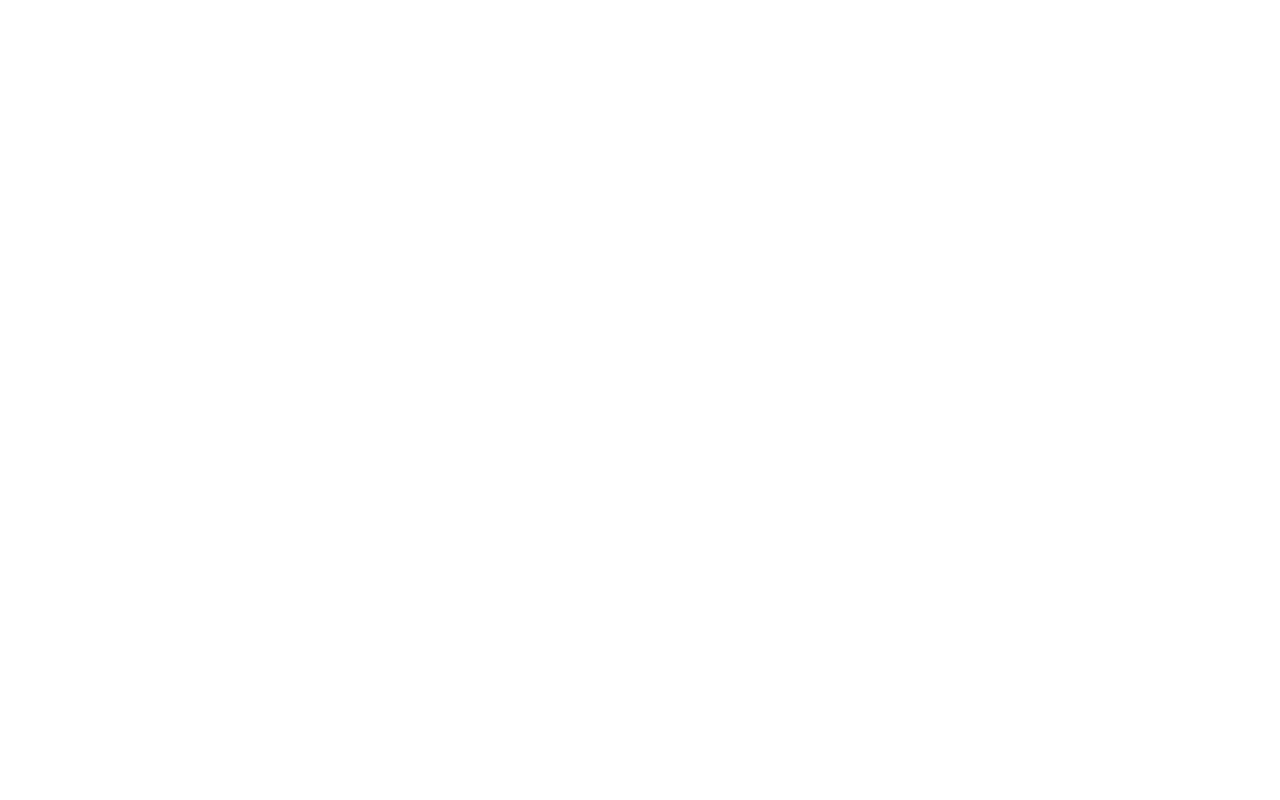
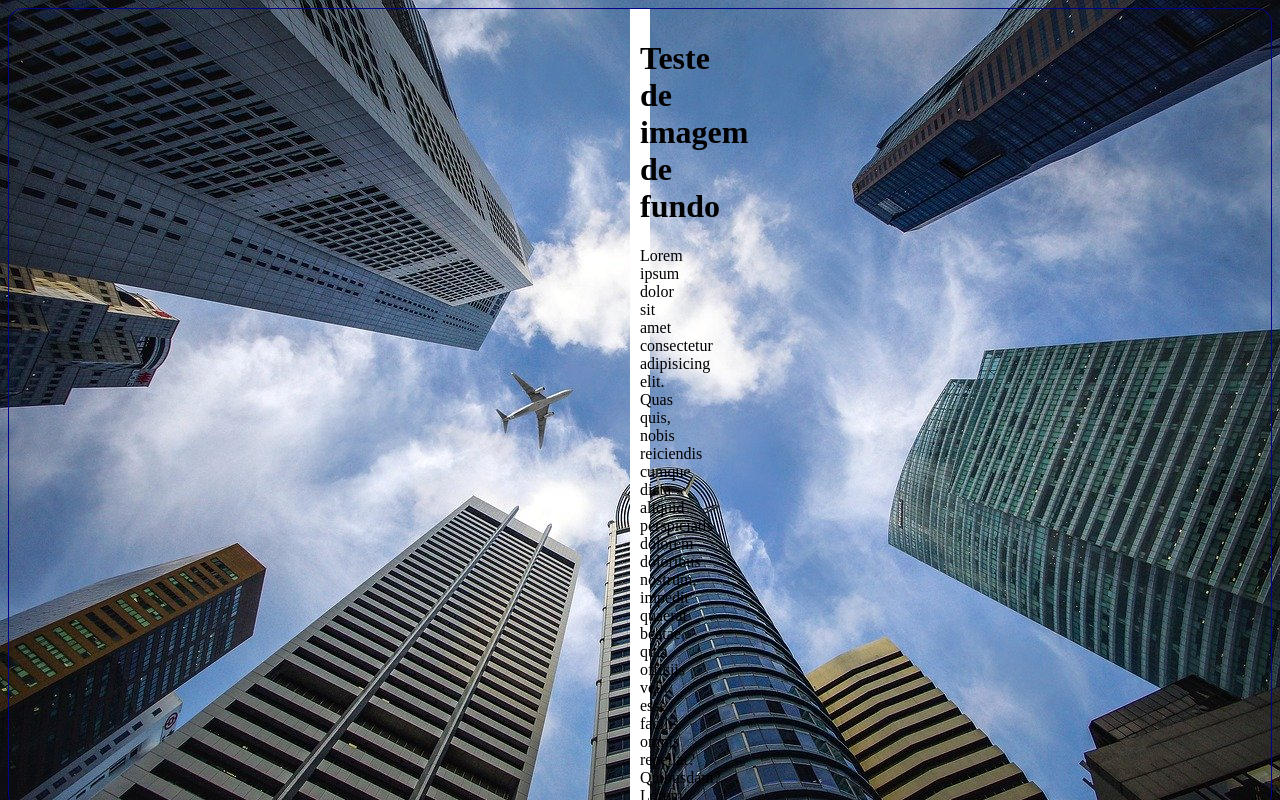
Before and after one commit to rickoji/exercicios, a plain HTML site: page capitulo19/exe05/index.html in a window 1280 px wide. Shown: the top 800 px of the page. Drawn offline with Linux system fonts and the light colour scheme.

Commit message:
uso  do background-attachment

```diff
--- a/capitulo19/exe05/index.html
+++ b/capitulo19/exe05/index.html
@@ -1,12 +1,34 @@
 <!DOCTYPE html>
-<html lang="pt-br">
+<html lang="pt-background">
 <head>
     <meta charset="UTF-8">
     <meta http-equiv="X-UA-Compatible" content="IE=edge">
     <meta name="viewport" content="width=device-width, initial-scale=1.0">
-    <title>Document</title>
+    <title>background-attachment</title>
+    <style>
+        body{
+            height:100vh;;
+            background-color: black;
+            background-image: url(../imagens/wallpaper002.jpg);
+            border:1px solid darkblue;
+            border-radius: 15px;
+            background-position: center top;
+            background-repeat: no-repeat;
+            background-size: cover;
+            background-attachment: fixed;
+        }
+        main{
+            background-color: #ffff;
+            max-width:00px;
+            padding: 10px;
+            margin: auto;
+        }
+    </style>
 </head>
 <body>
-
+    <main>
+        <h1>Teste de imagem de fundo</h1>
+        <p>Lorem ipsum dolor sit amet consectetur adipisicing elit. Quas quis, nobis reiciendis cumque dicta aliquid perspiciatis dolorem doloribus nostrum, impedit quaerat beatae quia officiis velit esse facilis omnis repellat? Quibusdam? Lorem ipsum dolor sit amet, consectetur adipisicing elit. Enim, accusamus quod. Modi ea dolore enim voluptas beatae facere eligendi praesentium. Maiores vitae dolores numquam sint, sed consequatur corporis eius recusandae? Lorem ipsum dolor sit amet consectetur adipisicing elit. Eligendi dolorum officiis adipisci doloremque voluptatem quod, aliquid corrupti impedit ipsa ullam corporis a esse velit consectetur odio? Repellat illum molestias minus. Lorem ipsum dolor sit, amet consectetur adipisicing elit. Obcaecati officia cupiditate quae, dolorum earum itaque, accusamus ea, voluptas doloremque aut impedit? Repellendus nesciunt consequatur quod distinctio sit qui tempore vitae!</p>
+    </main>
 </body>
 </html>
```
